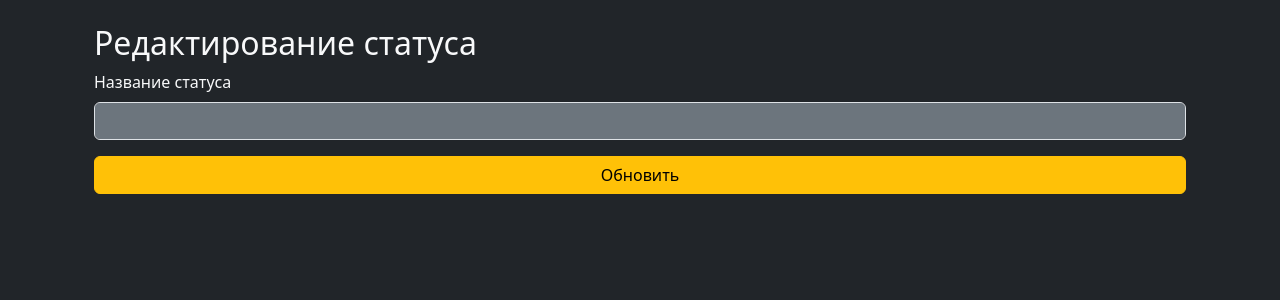
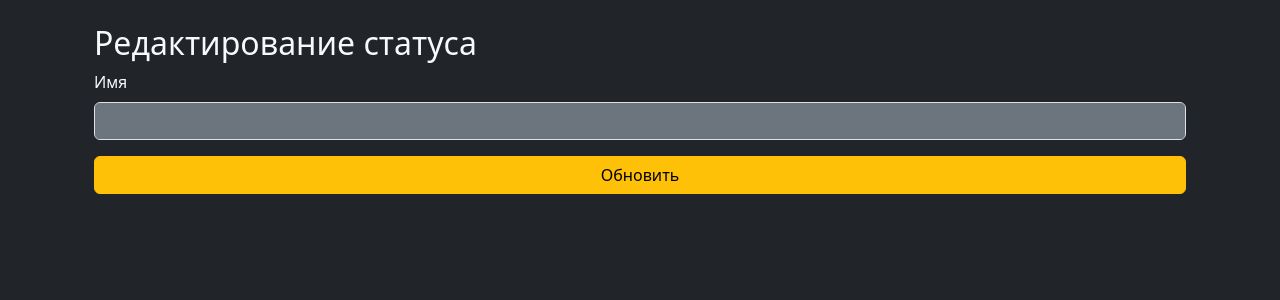
Before and after one commit to IvanFoksha/python-project-52, a Django app: template task_manager/templates/statuses/status_update.html in a window 1280 px wide. Shown: the part 113-413 px from the top of the page. Run offline with Django 5.2, Linux system fonts and the light colour scheme; the template is opened without the code that fills it, so the values that code supplies are empty; some libraries are stand-ins or nearby versions.

Commit message:
Update templates again

```diff
--- a/task_manager/templates/labels/label_update.html
+++ b/task_manager/templates/labels/label_update.html
@@ -4,7 +4,7 @@
   <form method="post">
     {% csrf_token %}
     <div class="mb-3">
-      <label for="id_name" class="form-label text-light">Название метки</label>
+      <label for="id_name" class="form-label text-light">Имя</label>
       <input
         type="text"
         class="form-control bg-secondary text-light"
--- a/task_manager/templates/statuses/status_update.html
+++ b/task_manager/templates/statuses/status_update.html
@@ -4,9 +4,7 @@
   <form method="post">
     {% csrf_token %}
     <div class="mb-3">
-      <label for="id_name" class="form-label text-light"
-        >Название статуса</label
-      >
+      <label for="id_name" class="form-label text-light">Имя</label>
       <input
         type="text"
         class="form-control bg-secondary text-light"
```
